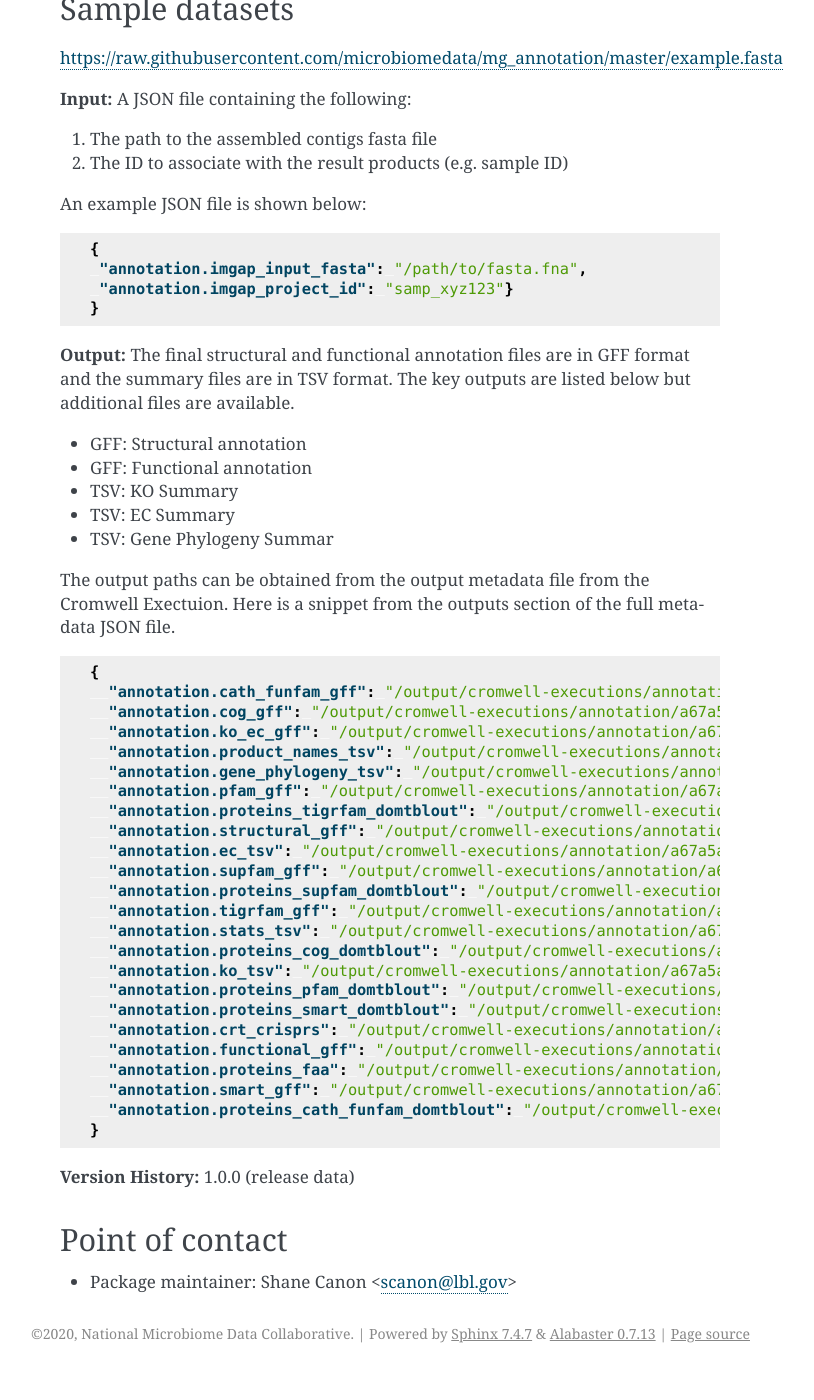
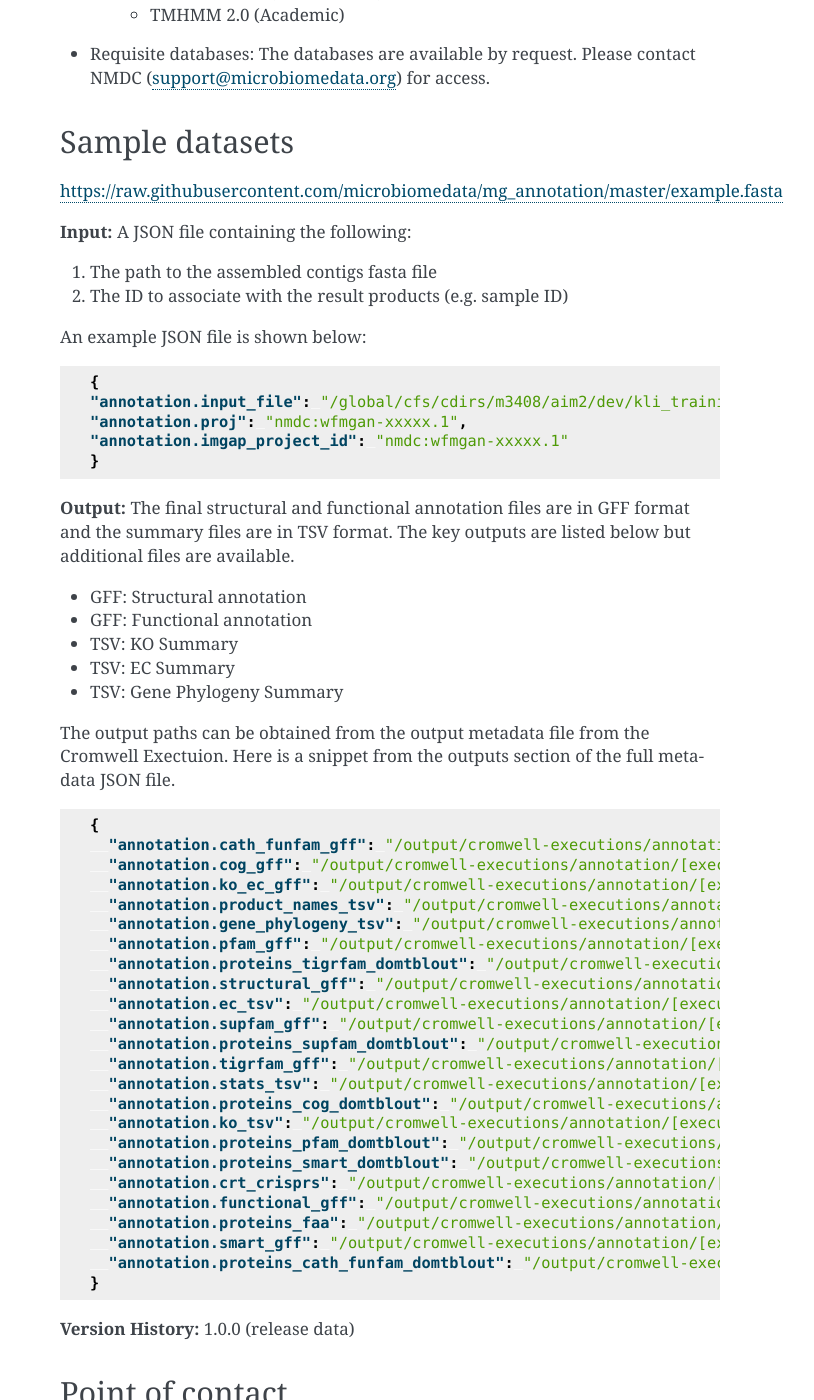
Before and after one commit to microbiomedata/mg_annotation, a Sphinx documentation site: the page built from docs/index.rst, in a window 1280 px wide and 1400 px high, scrolled down 1784 px. Shown: the whole window, without its empty margins (360-1174 px from the left). Built offline with Sphinx 7.4.7, drawn with Linux system fonts in a browser that asks for light colours; before the commit the page ends 3157 px from its top, so only the background shows below that; some of the changed text lies outside the part shown.

Commit message:
awaiting sample run for docs

```diff
--- a/docs/index.rst
+++ b/docs/index.rst
@@ -1,7 +1,7 @@
-Metagenome Annotation Workflow (v1.0.0)
+Metagenome Annotation Workflow (v1.1.4)
 =======================================
 
-.. image:: annotation.png
+.. image:: anno_workflow2024.png
 
 Workflow Overview
 -----------------
@@ -24,6 +26,14 @@ Hardware Requirements:
 ----------------------
 - Disk space: 106 GB for the reference databases
 - Memory: >100 GB RAM
+
+
+IMGAP Version: 5.2.0
+Mapping Programs Used: fasta_sanity.py 1.0.0
+Structural Annotation Programs Used: CRT 1.8.4; GeneMark.hmm-2 v1.25_lic; INFERNAL 1.1.3 (Nov 2019); Prodigal v2.6.3_patched; tRNAscan-SE v.2.0.12 (Nov 2022)
+Structural Annotation DBs Used: Rfam 13.0
+Functional Annotation Programs Used: HMMER 3.1b2; lastal 1456
+Functional Annotation DBs Used: COG 2003; Cath-Funfam v4.2.0; IMG-NR 20230629; Pfam v34.0; SMART 01_06_2016; SuperFamily v1.75; TIGRFAM v15.0
 
 
 Workflow Dependencies
@@ -56,11 +66,11 @@ An example JSON file is shown below:
 
 .. code-block:: JSON
 
-   {
-    "annotation.imgap_input_fasta": "/path/to/fasta.fna",
-    "annotation.imgap_project_id": "samp_xyz123"}
-   }
-
+      {
+      "annotation.input_file": "/global/cfs/cdirs/m3408/aim2/dev/kli_training/mg_annotation/test/assembly.contigs.renamed.fasta",
+      "annotation.proj": "nmdc:wfmgan-xxxxx.1",
+      "annotation.imgap_project_id": "nmdc:wfmgan-xxxxx.1"
+      }
 
 
 **Output:** The final structural and functional annotation files are in GFF format and the summary files are in TSV format.  The key outputs are listed below but additional files are available.
@@ -69,7 +79,7 @@ An example JSON file is shown below:
 - GFF: Functional annotation
 - TSV: KO Summary
 - TSV: EC Summary
-- TSV: Gene Phylogeny Summar
+- TSV: Gene Phylogeny Summary
 
 The output paths can be obtained from the output metadata file from the Cromwell Exectuion.  Here is a snippet from the outputs section
 of the full metadata JSON file.
@@ -77,28 +87,28 @@ of the full metadata JSON file.
 .. code-block:: JSON
 
    {
-     "annotation.cath_funfam_gff": "/output/cromwell-executions/annotation/a67a5a0f-1ad7-4469-bb0c-780f4ef20307/call-merge_outputs/execution/samp_xyz123_cath_funfam.gff",
-     "annotation.cog_gff": "/output/cromwell-executions/annotation/a67a5a0f-1ad7-4469-bb0c-780f4ef20307/call-merge_outputs/execution/samp_xyz123_cog.gff",
-     "annotation.ko_ec_gff": "/output/cromwell-executions/annotation/a67a5a0f-1ad7-4469-bb0c-780f4ef20307/call-merge_outputs/execution/samp_xyz123_ko_ec.gff",
-     "annotation.product_names_tsv": "/output/cromwell-executions/annotation/a67a5a0f-1ad7-4469-bb0c-780f4ef20307/call-merge_outputs/execution/samp_xyz123_product_names.tsv",
-     "annotation.gene_phylogeny_tsv": "/output/cromwell-executions/annotation/a67a5a0f-1ad7-4469-bb0c-780f4ef20307/call-merge_outputs/execution/samp_xyz123_gene_phylogeny.tsv",
-     "annotation.pfam_gff": "/output/cromwell-executions/annotation/a67a5a0f-1ad7-4469-bb0c-780f4ef20307/call-merge_outputs/execution/samp_xyz123_pfam.gff",
-     "annotation.proteins_tigrfam_domtblout": "/output/cromwell-executions/annotation/a67a5a0f-1ad7-4469-bb0c-780f4ef20307/call-merge_outputs/execution/samp_xyz123_proteins.tigrfam.domtblout",
-     "annotation.structural_gff": "/output/cromwell-executions/annotation/a67a5a0f-1ad7-4469-bb0c-780f4ef20307/call-merge_outputs/execution/samp_xyz123_structural_annotation.gff",
-     "annotation.ec_tsv": "/output/cromwell-executions/annotation/a67a5a0f-1ad7-4469-bb0c-780f4ef20307/call-merge_outputs/execution/samp_xyz123_ec.tsv",
-     "annotation.supfam_gff": "/output/cromwell-executions/annotation/a67a5a0f-1ad7-4469-bb0c-780f4ef20307/call-merge_outputs/execution/samp_xyz123_supfam.gff",
-     "annotation.proteins_supfam_domtblout": "/output/cromwell-executions/annotation/a67a5a0f-1ad7-4469-bb0c-780f4ef20307/call-merge_outputs/execution/samp_xyz123_proteins.supfam.domtblout",
-     "annotation.tigrfam_gff": "/output/cromwell-executions/annotation/a67a5a0f-1ad7-4469-bb0c-780f4ef20307/call-merge_outputs/execution/samp_xyz123_tigrfam.gff",
-     "annotation.stats_tsv": "/output/cromwell-executions/annotation/a67a5a0f-1ad7-4469-bb0c-780f4ef20307/call-final_stats/execution/samp_xyz123_structural_annotation_stats.tsv",
-     "annotation.proteins_cog_domtblout": "/output/cromwell-executions/annotation/a67a5a0f-1ad7-4469-bb0c-780f4ef20307/call-merge_outputs/execution/samp_xyz123_proteins.cog.domtblout",
-     "annotation.ko_tsv": "/output/cromwell-executions/annotation/a67a5a0f-1ad7-4469-bb0c-780f4ef20307/call-merge_outputs/execution/samp_xyz123_ko.tsv",
-     "annotation.proteins_pfam_domtblout": "/output/cromwell-executions/annotation/a67a5a0f-1ad7-4469-bb0c-780f4ef20307/call-merge_outputs/execution/samp_xyz123_proteins.pfam.domtblout",
-     "annotation.proteins_smart_domtblout": "/output/cromwell-executions/annotation/a67a5a0f-1ad7-4469-bb0c-780f4ef20307/call-merge_outputs/execution/samp_xyz123_proteins.smart.domtblout",
-     "annotation.crt_crisprs": "/output/cromwell-executions/annotation/a67a5a0f-1ad7-4469-bb0c-780f4ef20307/call-merge_outputs/execution/samp_xyz123_crt.crisprs",
-     "annotation.functional_gff": "/output/cromwell-executions/annotation/a67a5a0f-1ad7-4469-bb0c-780f4ef20307/call-merge_outputs/execution/samp_xyz123_functional_annotation.gff",
-     "annotation.proteins_faa": "/output/cromwell-executions/annotation/a67a5a0f-1ad7-4469-bb0c-780f4ef20307/call-merge_outputs/execution/samp_xyz123.faa",
-     "annotation.smart_gff": "/output/cromwell-executions/annotation/a67a5a0f-1ad7-4469-bb0c-780f4ef20307/call-merge_outputs/execution/samp_xyz123_smart.gff",
-     "annotation.proteins_cath_funfam_domtblout": "/output/cromwell-executions/annotation/a67a5a0f-1ad7-4469-bb0c-780f4ef20307/call-merge_outputs/execution/samp_xyz123_proteins.cath_funfam.domtblout"
+     "annotation.cath_funfam_gff": "/output/cromwell-executions/annotation/[execution-id]/call-merge_outputs/execution/samp_xyz123_cath_funfam.gff",
+     "annotation.cog_gff": "/output/cromwell-executions/annotation/[execution-id]/call-merge_outputs/execution/samp_xyz123_cog.gff",
+     "annotation.ko_ec_gff": "/output/cromwell-executions/annotation/[execution-id]/call-merge_outputs/execution/samp_xyz123_ko_ec.gff",
+     "annotation.product_names_tsv": "/output/cromwell-executions/annotation/[execution-id]/call-merge_outputs/execution/samp_xyz123_product_names.tsv",
+     "annotation.gene_phylogeny_tsv": "/output/cromwell-executions/annotation/[execution-id]/call-merge_outputs/execution/samp_xyz123_gene_phylogeny.tsv",
+     "annotation.pfam_gff": "/output/cromwell-executions/annotation/[execution-id]/call-merge_outputs/execution/samp_xyz123_pfam.gff",
+     "annotation.proteins_tigrfam_domtblout": "/output/cromwell-executions/annotation/[execution-id]/call-merge_outputs/execution/samp_xyz123_proteins.tigrfam.domtblout",
+     "annotation.structural_gff": "/output/cromwell-executions/annotation/[execution-id]/call-merge_outputs/execution/samp_xyz123_structural_annotation.gff",
+     "annotation.ec_tsv": "/output/cromwell-executions/annotation/[execution-id]/call-merge_outputs/execution/samp_xyz123_ec.tsv",
+     "annotation.supfam_gff": "/output/cromwell-executions/annotation/[execution-id]/call-merge_outputs/execution/samp_xyz123_supfam.gff",
+     "annotation.proteins_supfam_domtblout": "/output/cromwell-executions/annotation/[execution-id]/call-merge_outputs/execution/samp_xyz123_proteins.supfam.domtblout",
+     "annotation.tigrfam_gff": "/output/cromwell-executions/annotation/[execution-id]/call-merge_outputs/execution/samp_xyz123_tigrfam.gff",
+     "annotation.stats_tsv": "/output/cromwell-executions/annotation/[execution-id]/call-final_stats/execution/samp_xyz123_structural_annotation_stats.tsv",
+     "annotation.proteins_cog_domtblout": "/output/cromwell-executions/annotation/[execution-id]/call-merge_outputs/execution/samp_xyz123_proteins.cog.domtblout",
+     "annotation.ko_tsv": "/output/cromwell-executions/annotation/[execution-id]/call-merge_outputs/execution/samp_xyz123_ko.tsv",
+     "annotation.proteins_pfam_domtblout": "/output/cromwell-executions/annotation/[execution-id]/call-merge_outputs/execution/samp_xyz123_proteins.pfam.domtblout",
+     "annotation.proteins_smart_domtblout": "/output/cromwell-executions/annotation/[execution-id]/call-merge_outputs/execution/samp_xyz123_proteins.smart.domtblout",
+     "annotation.crt_crisprs": "/output/cromwell-executions/annotation/[execution-id]/call-merge_outputs/execution/samp_xyz123_crt.crisprs",
+     "annotation.functional_gff": "/output/cromwell-executions/annotation/[execution-id]/call-merge_outputs/execution/samp_xyz123_functional_annotation.gff",
+     "annotation.proteins_faa": "/output/cromwell-executions/annotation/[execution-id]/call-merge_outputs/execution/samp_xyz123.faa",
+     "annotation.smart_gff": "/output/cromwell-executions/annotation/[execution-id]/call-merge_outputs/execution/samp_xyz123_smart.gff",
+     "annotation.proteins_cath_funfam_domtblout": "/output/cromwell-executions/annotation/[execution-id]/call-merge_outputs/execution/samp_xyz123_proteins.cath_funfam.domtblout"
    }
 
 
```
Also changed, not shown: other parts of docs/index.rst (+3 -1 lines), docs/anno_workflow2024.png (added), docs/annotation.png (deleted).
